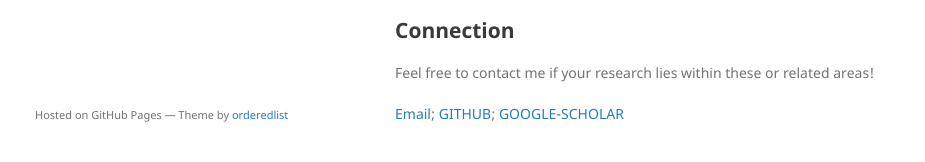
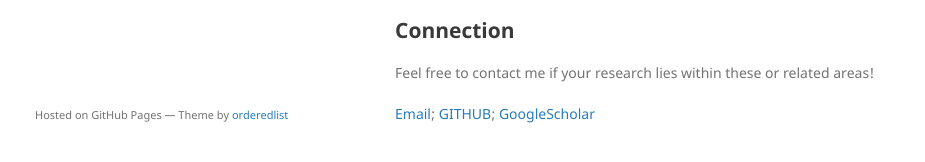
Before and after one commit to jasenchn/jasenchn.github.io, a Jekyll site: the page built from index.md, in a window 1280 px wide and 1137 px high. Shown: the part 943-1105 px from the top of the window, without its empty margins (175-1100 px from the left). Built offline with Jekyll 4.4.1, drawn with Linux system fonts in a browser that asks for light colours; our own code applies the rules of GitHub Pages for plain Markdown files.

Commit message:
Update index.md

```diff
--- a/index.md
+++ b/index.md
@@ -73,4 +73,4 @@ I will focus on the following topics:
 ## Connection
 Feel free to contact me if your research lies within these or related areas!
 
-[Email](mailto:jasenchn@seu.edu.cn); [GITHUB](https://github.com/jasenchn); [GOOGLE-SCHOLAR](https://scholar.google.com/citations?user=mla8MA4AAAAJ&hl=en)
+[Email](mailto:jasenchn@seu.edu.cn); [GITHUB](https://github.com/jasenchn); [GoogleScholar](https://scholar.google.com/citations?user=mla8MA4AAAAJ&hl=en)
```
